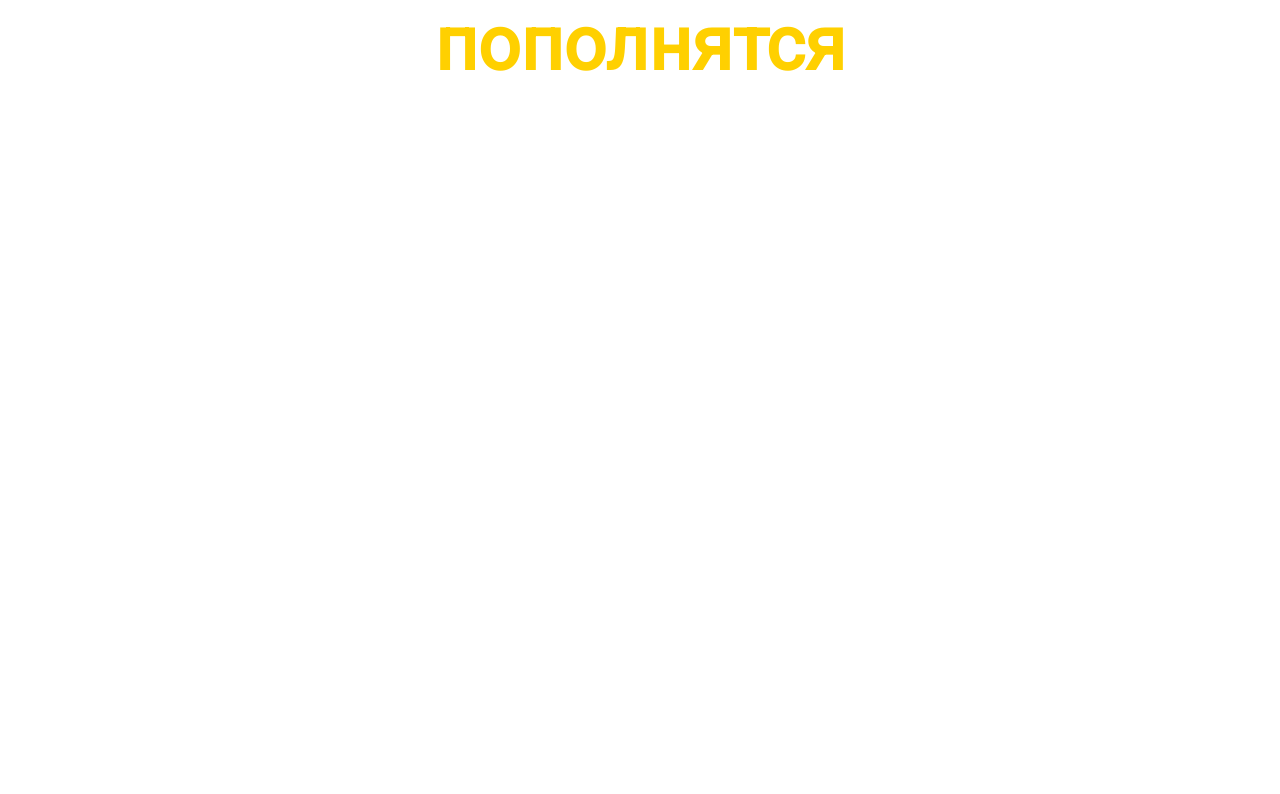
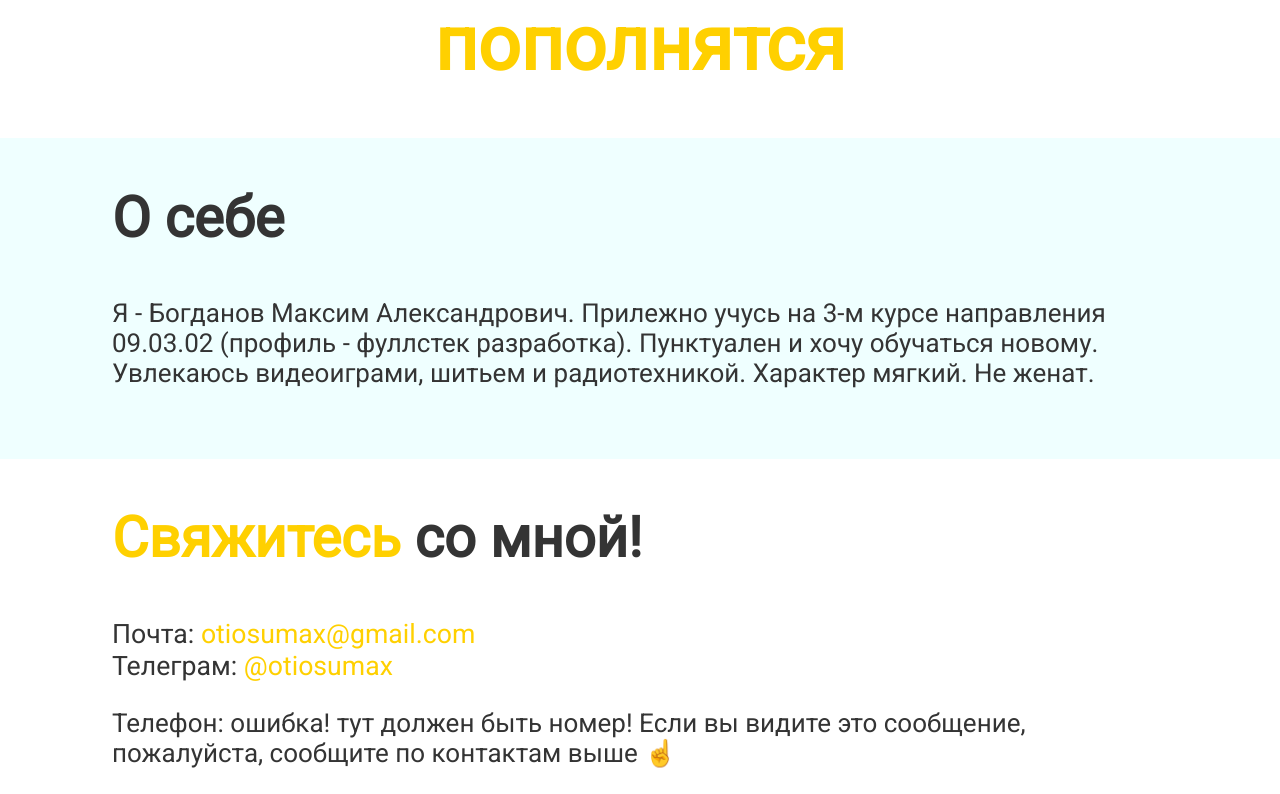
Before and after one commit to otiosumax/personal-website, a React (Vite) app: page / in a window 1280 px wide. Shown: the part 1604-2398 px from the top of the page. Before the commit the page ends 1742 px from the top, so only its background shows below. Built offline with nearby package versions, Linux system fonts and the light colour scheme.

Commit message:
About & contact done

```diff
--- a/src/features/home/Home.tsx
+++ b/src/features/home/Home.tsx
@@ -1,3 +1,5 @@
+import About from "./components/About";
+import ContactMe from "./components/ContactMe";
 import Header from "./components/Header";
 import Hero from "./components/Hero";
 import Portfolio from "./components/Portfolio";
@@ -8,6 +10,8 @@ function Home() {
       <Header />
       <Hero />
       <Portfolio />
+      <About />
+      <ContactMe />
     </div>
   );
 }
--- /dev/null
+++ b/src/features/home/components/About.tsx
@@ -0,0 +1,17 @@
+import "../styles/About.css";
+
+export default function About() {
+  return (
+    <div id="about">
+      <div className="wrapper">
+        <h2>О себе</h2>
+        <p>
+          Я - Богданов Максим Александрович. Прилежно учусь на 3-м курсе
+          направления 09.03.02 (профиль - фуллстек разработка). Пунктуален и
+          хочу обучаться новому. Увлекаюсь видеоиграми, шитьем и радиотехникой.
+          Характер мягкий. Не женат.
+        </p>
+      </div>
+    </div>
+  );
+}
--- /dev/null
+++ b/src/features/home/components/ContactMe.tsx
@@ -0,0 +1,26 @@
+import "../styles/ContactMe.css";
+
+export default function ContactMe() {
+  const phoneNumber =
+    (import.meta.env.VITE_PHONE_NUMBER as string) ||
+    "ошибка! тут должен быть номер! Если вы видите это сообщение, пожалуйста, сообщите по контактам выше ☝️";
+  return (
+    <div id="contact-me" className="wrapper">
+      <h2>
+        <span>Свяжитесь</span> со мной!
+      </h2>
+      <a href="mailto:otiosumax@gmail.com">
+        Почта: <span>otiosumax@gmail.com</span>
+      </a>
+      <br />
+      <a
+        href="https://t.me/otiosumax"
+        target="_blank"
+        rel="noopener noreferrer"
+      >
+        Телеграм: <span>@otiosumax</span>
+      </a>
+      <p>Телефон: {phoneNumber}</p>
+    </div>
+  );
+}
--- a/src/features/home/components/Hero.tsx
+++ b/src/features/home/components/Hero.tsx
@@ -1,6 +1,9 @@
+import { useState } from "react";
 import "../styles/Hero.css";
 
 export default function Hero() {
+  const [isHovered, setIsHovered] = useState(false);
+
   return (
     <div id="hero">
       <div className="hero-content wrapper">
@@ -23,8 +26,11 @@ export default function Hero() {
             src="/src/assets/stones.jpg"
             alt="камушки"
             className="hero-image"
+
+            onMouseEnter={() => setIsHovered(true)}
+            onMouseLeave={() => setIsHovered(false)}
           />
-          <div className="background-rectangle" />
+          <div className={`background-rectangle ${isHovered ? 'hovered' : ''}`} />
         </div>
       </div>
     </div>
--- /dev/null
+++ b/src/features/home/styles/About.css
@@ -0,0 +1,4 @@
+#about {
+  background-color: var(--bg-color);
+  padding: 1px 0 34pt;
+}
--- /dev/null
+++ b/src/features/home/styles/ContactMe.css
@@ -0,0 +1,11 @@
+#contact-me {
+  span {
+    color: var(--primary-color);
+  }
+
+  a {
+    font-size: 20pt;
+    text-decoration: none;
+    color: var(--text-color);
+  }
+}
--- a/src/features/home/styles/Hero.css
+++ b/src/features/home/styles/Hero.css
@@ -51,6 +51,11 @@
     transform: rotate(7.2deg) translate(20pt, -17pt);
   }
 
+  .background-rectangle.hovered {
+    background-color: rgb(from var(--primary-color) r g b / 68%);
+    transform: rotate(7.2deg) translate(30pt, -27pt);
+  }
+
   #separator {
     height: 16pt;
     width: 224pt;
--- a/src/index.css
+++ b/src/index.css
@@ -7,14 +7,14 @@
 
   font-family: "Roboto", Tahoma, Geneva, Verdana, sans-serif;
 
-  background-color: #ffffff;
+  background-color: var(--bg-variant);
 }
 
 [data-theme="dark"] {
   --bg-color: #343434;
-  --bg-variant: black;
+  --bg-variant: #222222;
   --text-color: #efffff;
-  background-color: black;
+  background-color:var(--bg-variant);
 }
 
 @media (prefers-color-scheme: dark) {
@@ -22,7 +22,7 @@
     --bg-color: #343434;
     --bg-vatiant: black;
     --text-color: #efffff;
-    background-color: black;
+    background-color: var(--bg-variant);
   }
 }
 
@@ -47,6 +47,7 @@ h1 {
 
 h2 {
   font-size: 42pt;
+  font-weight: bolder;
 }
 
 h3 {
```
